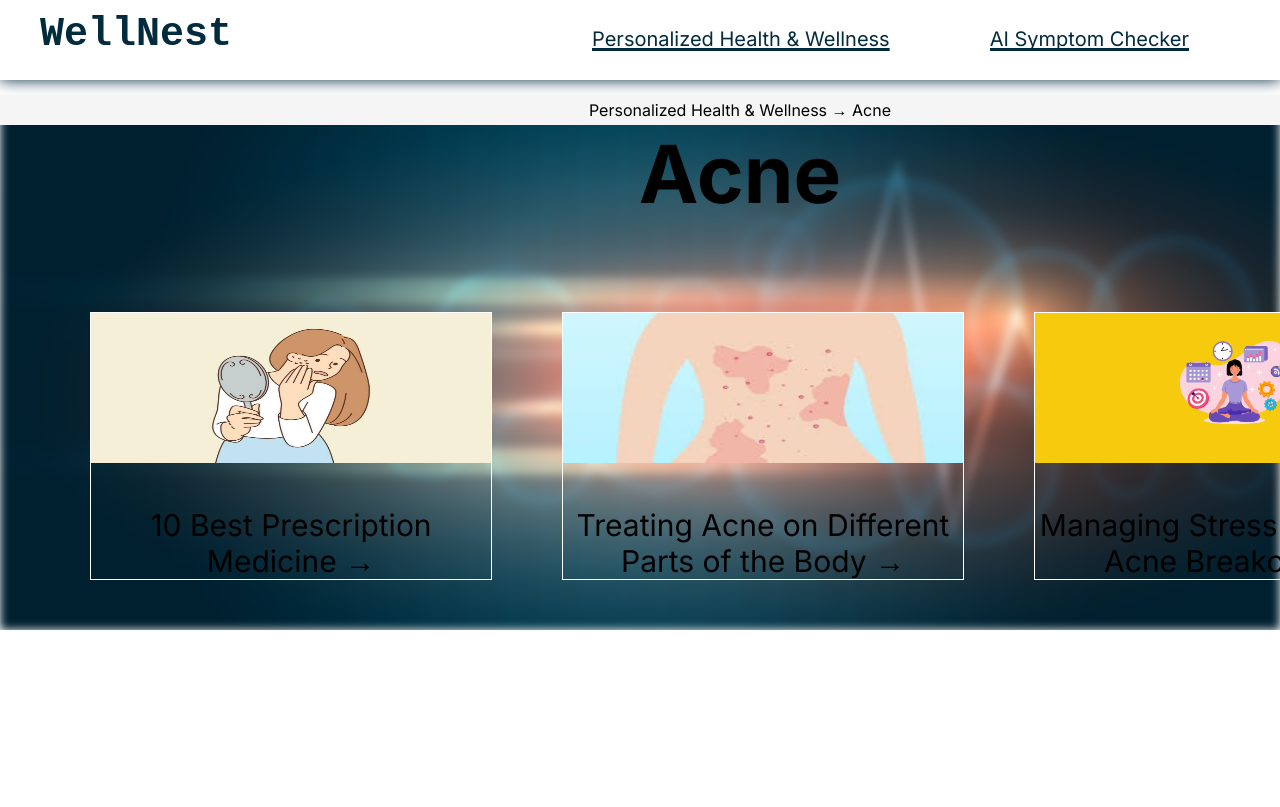
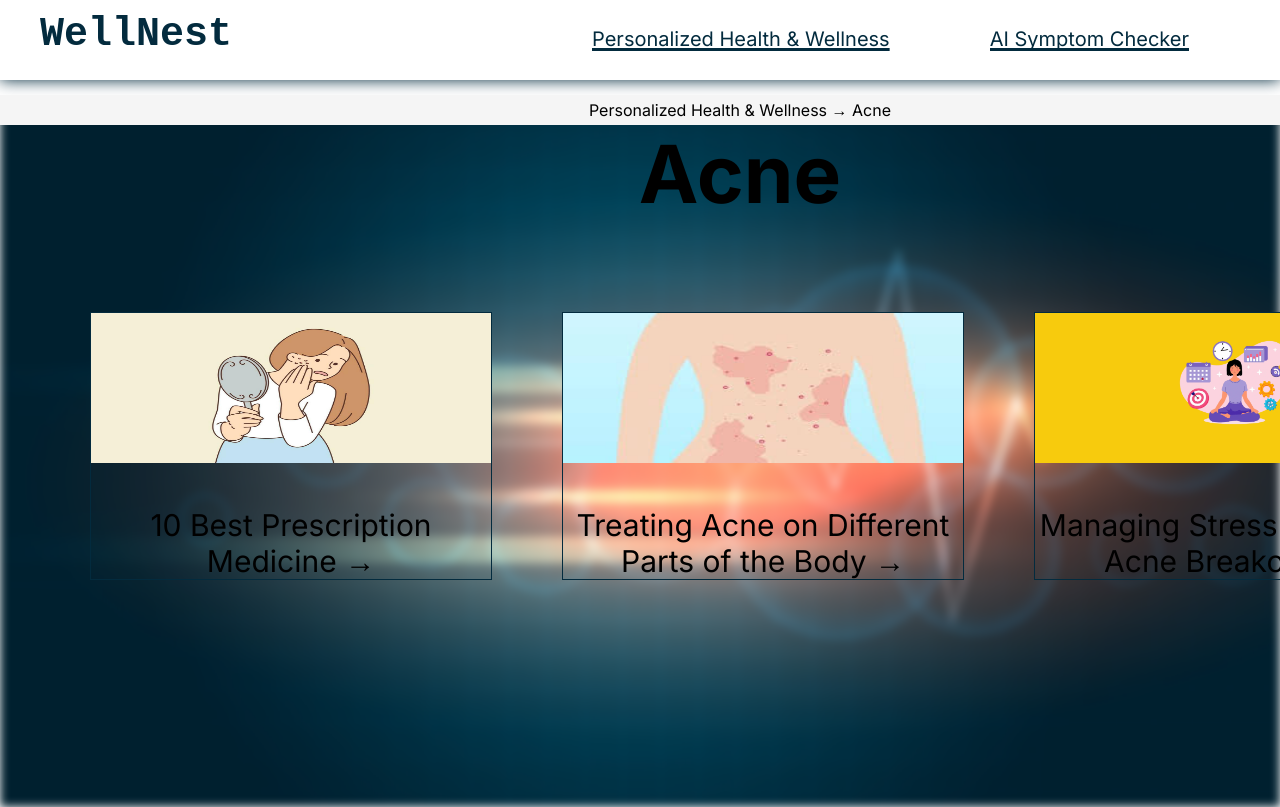
Before and after one commit to MartinNtow/personliasedhealth, a Next.js app: page /Acne in a window 1280 px wide. Built offline with nearby package versions, Linux system fonts and the light colour scheme.

Commit message:
added styling

```diff
--- a/src/app/styles/acne.module.css
+++ b/src/app/styles/acne.module.css
@@ -3,6 +3,7 @@
     position: relative;
     overflow: hidden;
     top: 15px;
+    height: 89vh;
 }
 .container::before{
     content: "";
@@ -56,7 +57,7 @@
 .treat1{
     width: 400px;
     text-align: center;
-    border: 1px solid white;
+    border: 1px solid #032b3e;
 }
 .treat1 img{
     width: 400px;
@@ -73,7 +74,7 @@
 .treat2{
     width: 400px;
     text-align: center;
-    border: 1px solid white;
+    border: 1px solid #032b3e;
 }
 .treat2 img{
     width: 400px;
@@ -82,7 +83,7 @@
 .treat3{
     width: 400px;
     text-align: center;
-    border: 1px solid white;
+    border: 1px solid #032b3e;
 }
 .treat3 img{
     width: 400px;
--- a/src/app/styles/malaria.module.css
+++ b/src/app/styles/malaria.module.css
@@ -3,6 +3,7 @@
     position: relative;
     overflow: hidden;
     top: 15px;
+    height: 89vh;
 }
 .container::before{
     content: "";
@@ -57,7 +58,7 @@
 .treat1{
     width: 400px;
     text-align: center;
-    border: 1px solid white;
+    border: 1px solid #032b3e;
 }
 .treat1 img{
     width: 400px;
@@ -74,7 +75,7 @@
 .treat2{
     width: 400px;
     text-align: center;
-    border: 1px solid white;
+    border: 1px solid #032b3e;
 }
 .treat2 img{
     width: 400px;
--- a/src/app/styles/toothdecay.module.css
+++ b/src/app/styles/toothdecay.module.css
@@ -3,6 +3,7 @@
     position: relative;
     overflow: hidden;
     top: 15px;
+    height: 89vh;
 }
 .container::before{
     content: "";
@@ -56,7 +57,7 @@
 .treat1{
     width: 400px;
     text-align: center;
-    border: 1px solid white;
+    border: 1px solid #032b3e;
 }
 .treat1 img{
     width: 400px;
@@ -73,7 +74,7 @@
 .treat2{
     width: 400px;
     text-align: center;
-    border: 1px solid white;
+    border: 1px solid #032b3e;
 }
 .treat2 img{
     width: 400px;
@@ -82,7 +83,7 @@
 .treat3{
     width: 400px;
     text-align: center;
-    border: 1px solid white;
+    border: 1px solid #032b3e;
 }
 .treat3 img{
     width: 400px;
```
